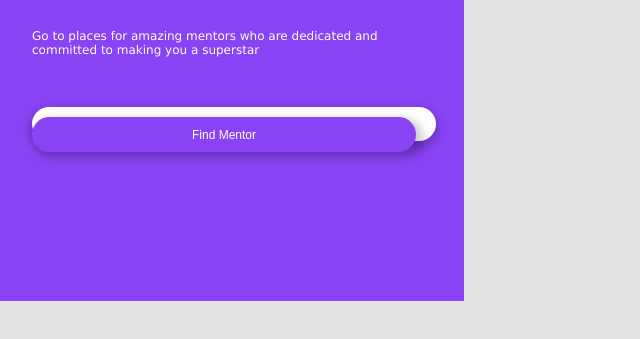
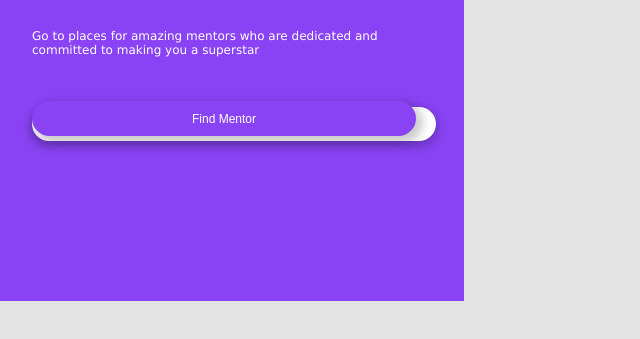
Before and after one commit to Wach-E/DSC_Project-2, a plain HTML site: page index.html in a window 1280 px wide. Shown: the part 235-574 px from the top of the page, without its empty margins (0-640 px from the left). Drawn offline with Linux system fonts and the light colour scheme.

Commit message:
fixes style

```diff
--- a/CSS/style.css
+++ b/CSS/style.css
@@ -57,8 +57,8 @@ h1 {
     display: inline-block;
     width: 30%;
     position: absolute;
-    top: 22rem;
-    float: left;
+    top: 21rem;
+    float: right;
     height: 2.2rem;
     z-index: 2;
     background-color: #8943F4;
```
